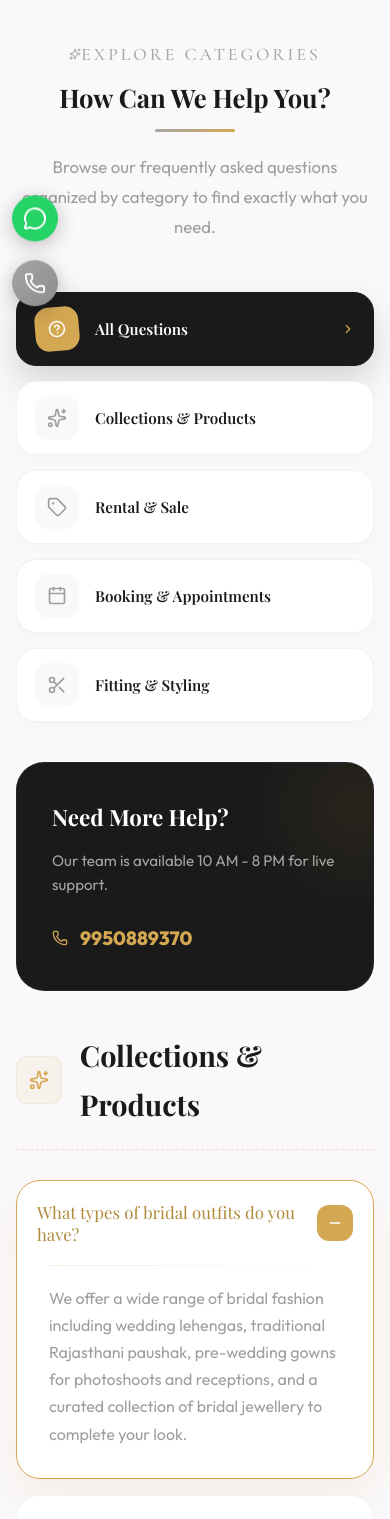
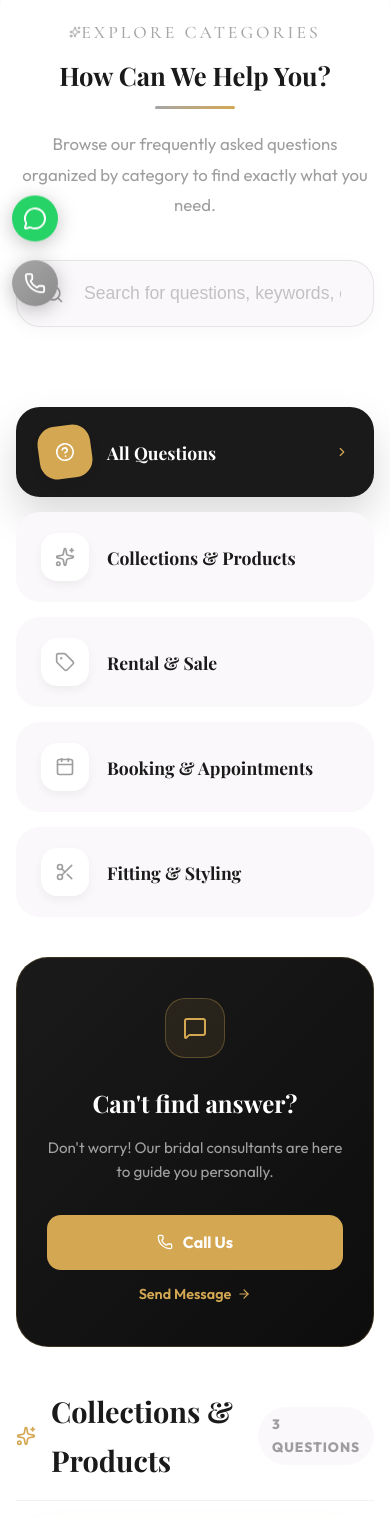
Before and after one commit to Eshbanoliver/shagun-thebridalcollection, a React (Vite) app: page /faq in a window 390 px wide. Shown: the part 457-1976 px from the top of the page. Built offline with nearby package versions, Linux system fonts and the light colour scheme; a web font is replaced by a local one.

Commit message:
Updated files

```diff
--- a/src/pages/FAQ/FAQ.css
+++ b/src/pages/FAQ/FAQ.css
@@ -26,8 +26,8 @@
     to bottom,
     rgba(0, 0, 0, 0.6) 0%,
     rgba(0, 0, 0, 0.3) 50%,
-    rgba(0, 0, 0, 0.7) 100%
-  ), radial-gradient(circle at center, transparent 0%, rgba(0, 0, 0, 0.4) 100%);
+    rgba(14, 14, 14, 1) 100%
+  );
 }
 
 .faq-hero__content {
@@ -40,59 +40,169 @@
 .faq-hero__badge {
   display: inline-flex;
   align-items: center;
-  padding: 8px 24px;
-  background: rgba(0, 0, 0, 0.5);
-  backdrop-filter: blur(8px);
-  -webkit-backdrop-filter: blur(8px);
-  border: 1px solid rgba(212, 168, 83, 0.5);
-  border-radius: 50px;
+  padding: 10px 28px;
+  background: rgba(212, 168, 83, 0.15);
+  backdrop-filter: blur(12px);
+  -webkit-backdrop-filter: blur(12px);
+  border: 1px solid rgba(212, 168, 83, 0.4);
+  border-radius: 100px;
   color: var(--gold);
   font-family: var(--font-accent);
-  font-size: 0.85rem;
+  font-size: 0.8rem;
   letter-spacing: 4px;
   text-transform: uppercase;
   margin-bottom: 30px;
-  animation: fadeInDown 0.8s ease;
-  box-shadow: 0 5px 15px rgba(0, 0, 0, 0.3);
+  animation: fadeInDown 1s cubic-bezier(0.2, 1, 0.2, 1);
+  box-shadow: 0 10px 30px rgba(0, 0, 0, 0.3);
 }
 
 .faq-hero__title {
   font-family: var(--font-heading);
-  font-size: clamp(2.5rem, 6vw, 4.2rem);
+  font-size: clamp(3rem, 7vw, 4.8rem);
   color: var(--white);
-  line-height: 1.1;
-  margin-bottom: 20px;
-  animation: fadeInUp 0.8s ease 0.2s forwards;
+  line-height: 1;
+  margin-bottom: 25px;
+  animation: fadeInUp 1s cubic-bezier(0.2, 1, 0.2, 1) 0.2s forwards;
   opacity: 0;
-  text-shadow: 0 10px 30px rgba(0, 0, 0, 0.5);
+  text-shadow: 0 15px 45px rgba(0, 0, 0, 0.6);
 }
 
 .faq-hero__subtitle {
   font-family: var(--font-accent);
-  font-size: 1.25rem;
-  color: rgba(255, 255, 255, 0.95);
-  animation: fadeInUp 0.8s ease 0.4s forwards;
+  font-size: 1.3rem;
+  color: rgba(255, 255, 255, 0.85);
+  animation: fadeInUp 1s cubic-bezier(0.2, 1, 0.2, 1) 0.4s forwards;
   opacity: 0;
-  max-width: 650px;
+  max-width: 600px;
   margin-left: auto;
   margin-right: auto;
-  text-shadow: 0 4px 10px rgba(0, 0, 0, 0.5);
+  line-height: 1.6;
 }
 
 /* FAQ Layout */
 .faq-interactive-container {
-  padding-bottom: 120px;
+  padding-bottom: 140px;
+  background: var(--white);
+  position: relative;
+  z-index: 10;
+  margin-top: -50px;
+  border-radius: 60px 60px 0 0;
 }
 
+.faq-header-wrapper {
+  margin-bottom: 80px;
+}
+
+/* Search Bar */
+.faq-search-wrapper {
+  max-width: 800px;
+  margin: 40px auto 0;
+}
+
+.faq-search-input-container {
+  position: relative;
+  display: flex;
+  align-items: center;
+  background: var(--off-white);
+  border: 1px solid rgba(0, 0, 0, 0.08);
+  border-radius: 24px;
+  padding: 4px 12px;
+  transition: all 0.4s ease;
+  box-shadow: 0 4px 20px rgba(0, 0, 0, 0.03);
+}
+
+.faq-search-input-container:focus-within {
+  border-color: var(--gold);
+  background: var(--white);
+  box-shadow: 0 15px 40px rgba(212, 168, 83, 0.12);
+  transform: translateY(-2px);
+}
+
+.search-icon {
+  margin-left: 15px;
+  color: var(--medium-gray);
+}
+
+.faq-search-input {
+  flex: 1;
+  border: none;
+  background: none;
+  padding: 18px 20px;
+  font-size: 1.1rem;
+  color: var(--charcoal);
+  outline: none;
+}
+
+.faq-search-input::placeholder {
+  color: var(--medium-gray);
+  opacity: 0.6;
+}
+
+.search-clear {
+  width: 28px;
+  height: 28px;
+  border-radius: 50%;
+  border: none;
+  background: rgba(0, 0, 0, 0.05);
+  display: flex;
+  align-items: center;
+  justify-content: center;
+  cursor: pointer;
+  margin-right: 10px;
+  color: var(--medium-gray);
+  transition: all 0.3s ease;
+}
+
+.search-clear:hover {
+  background: var(--charcoal);
+  color: var(--white);
+}
+
+.faq-search-tags {
+  display: flex;
+  align-items: center;
+  justify-content: center;
+  gap: 15px;
+  margin-top: 20px;
+  flex-wrap: wrap;
+}
+
+.tag-label {
+  font-size: 0.85rem;
+  color: var(--medium-gray);
+  font-weight: 600;
+  text-transform: uppercase;
+  letter-spacing: 1px;
+}
+
+.search-tag {
+  background: none;
+  border: 1px solid rgba(212, 168, 83, 0.2);
+  border-radius: 100px;
+  padding: 6px 16px;
+  font-size: 0.85rem;
+  color: var(--gold-dark);
+  cursor: pointer;
+  transition: all 0.3s ease;
+}
+
+.search-tag:hover {
+  background: var(--gold);
+  border-color: var(--gold);
+  color: var(--white);
+  transform: translateY(-2px);
+}
+
+/* FAQ Layout Redone */
 .faq-layout {
   display: flex;
-  gap: 50px;
+  gap: 60px;
   margin-top: 50px;
   align-items: flex-start;
 }
 
 .faq-sidebar {
-  width: 340px;
+  width: 350px;
   flex-shrink: 0;
   position: sticky;
   top: 100px;
@@ -109,37 +219,37 @@
   width: 100%;
   display: flex;
   align-items: center;
-  gap: 16px;
-  padding: 18px 24px;
-  background: var(--white);
-  border: 1px solid rgba(0, 0, 0, 0.05);
-  border-radius: 20px;
-  transition: all 0.4s cubic-bezier(0.175, 0.885, 0.32, 1.275);
+  gap: 18px;
+  padding: 20px 24px;
+  background: var(--off-white);
+  border: 1px solid transparent;
+  border-radius: 24px;
+  transition: all 0.5s cubic-bezier(0.175, 0.885, 0.32, 1.275);
   cursor: pointer;
   text-align: left;
   position: relative;
   overflow: hidden;
-  box-shadow: 0 4px 15px rgba(0, 0, 0, 0.02);
 }
 
 .category-btn__icon {
-  width: 44px;
-  height: 44px;
+  width: 48px;
+  height: 48px;
   display: flex;
   align-items: center;
   justify-content: center;
-  background: var(--off-white);
-  border-radius: 14px;
+  background: var(--white);
+  border-radius: 16px;
   color: var(--medium-gray);
   transition: all 0.4s ease;
   flex-shrink: 0;
+  box-shadow: 0 4px 10px rgba(0, 0, 0, 0.05);
 }
 
 .category-btn span {
   font-family: var(--font-heading);
-  font-size: 1.05rem;
+  font-size: 1.1rem;
   color: var(--charcoal);
-  font-weight: 600;
+  font-weight: 700;
   flex: 1;
 }
 
@@ -152,22 +262,21 @@
 
 .category-btn:hover {
   background: var(--white);
-  border-color: var(--gold);
-  box-shadow: 0 10px 25px rgba(212, 168, 83, 0.1);
+  border-color: rgba(212, 168, 83, 0.3);
+  box-shadow: 0 10px 30px rgba(0, 0, 0, 0.05);
   transform: translateY(-2px);
 }
 
 .category-btn.active {
   background: var(--charcoal);
-  border-color: var(--charcoal);
-  box-shadow: 0 15px 35px rgba(0, 0, 0, 0.15);
-  transform: translateX(12px);
+  transform: translateX(15px);
+  box-shadow: 0 20px 40px rgba(0, 0, 0, 0.15);
 }
 
 .category-btn.active .category-btn__icon {
   background: var(--gold);
   color: var(--white);
-  transform: rotate(-5deg);
+  transform: scale(1.1) rotate(-8deg);
 }
 
 .category-btn.active span {
@@ -179,124 +288,176 @@
   transform: translateX(0);
 }
 
-/* Quick Help Card */
+/* Quick Contact Redone */
 .quick-help-card {
+  padding: 40px 30px;
+  background: linear-gradient(135deg, #1A1A1A 0%, #0D0D0D 100%);
+  border-radius: 32px;
+  color: var(--white);
+  text-align: center;
+  border: 1px solid rgba(212, 168, 83, 0.2);
   position: relative;
-  padding: 35px;
-  background: var(--charcoal);
-  border-radius: 28px;
   overflow: hidden;
-  border: 1px solid rgba(255, 255, 255, 0.05);
-  color: var(--white);
 }
 
-.quick-help-card__glow {
-  position: absolute;
-  top: -20%;
-  right: -20%;
-  width: 180px;
-  height: 180px;
-  background: radial-gradient(circle, var(--gold) 0%, transparent 70%);
-  opacity: 0.15;
-  filter: blur(40px);
+.quick-help-card__icon-box {
+  width: 60px;
+  height: 60px;
+  background: rgba(212, 168, 83, 0.1);
+  border: 1px solid rgba(212, 168, 83, 0.3);
+  border-radius: 20px;
+  color: var(--gold);
+  display: flex;
+  align-items: center;
+  justify-content: center;
+  margin: 0 auto 25px;
 }
 
 .quick-help-card h4 {
   font-family: var(--font-heading);
-  font-size: 1.4rem;
-  color: var(--white);
+  font-size: 1.5rem;
   margin-bottom: 12px;
-  position: relative;
-  z-index: 2;
 }
 
 .quick-help-card p {
   font-size: 0.95rem;
   color: rgba(255, 255, 255, 0.6);
   line-height: 1.6;
-  margin-bottom: 25px;
-  position: relative;
-  z-index: 2;
+  margin-bottom: 30px;
+}
+
+.quick-help-actions {
+  display: flex;
+  flex-direction: column;
+  gap: 12px;
 }
 
 .quick-help-link {
-  display: inline-flex;
+  display: flex;
   align-items: center;
-  gap: 12px;
-  color: var(--gold);
-  font-weight: 800;
-  font-size: 1.2rem;
+  justify-content: center;
+  gap: 10px;
+  background: var(--gold);
+  color: var(--white);
+  padding: 14px;
+  border-radius: 14px;
+  font-weight: 700;
   text-decoration: none;
   transition: all 0.3s ease;
-  position: relative;
-  z-index: 2;
 }
 
 .quick-help-link:hover {
-  letter-spacing: 1px;
-  color: var(--white);
+  background: var(--gold-dark);
+  transform: translateY(-2px);
 }
 
-/* FAQ Main Content */
+.quick-help-btn-minimal {
+  color: var(--gold);
+  text-decoration: none;
+  font-size: 0.9rem;
+  font-weight: 600;
+  display: flex;
+  align-items: center;
+  justify-content: center;
+  gap: 6px;
+  transition: all 0.3s ease;
+}
+
+.quick-help-btn-minimal:hover {
+  color: var(--white);
+  gap: 10px;
+}
+
+/* FAQ Main Content Redone */
 .faq-main-content {
   flex: 1;
 }
 
-.faq-category-section {
-  margin-bottom: 60px;
-  animation: fadeInUp 0.6s ease forwards;
+.category-header-banner {
+  display: flex;
+  align-items: center;
+  justify-content: space-between;
+  margin-bottom: 30px;
+  padding-bottom: 15px;
+  border-bottom: 1px solid rgba(0, 0, 0, 0.05);
+}
+
+.category-count {
+  font-size: 0.85rem;
+  font-weight: 800;
+  text-transform: uppercase;
+  color: var(--medium-gray);
+  background: var(--off-white);
+  padding: 6px 14px;
+  border-radius: 100px;
+  letter-spacing: 1px;
 }
 
 .category-title-inline {
   display: flex;
   align-items: center;
-  gap: 18px;
+  gap: 15px;
   font-family: var(--font-heading);
   font-size: 1.8rem;
   color: var(--charcoal);
-  margin-bottom: 30px;
-  padding-bottom: 20px;
-  border-bottom: 1px dashed rgba(212, 168, 83, 0.3);
+  margin: 0;
 }
 
 .category-title-icon {
-  width: 48px;
-  height: 48px;
+  color: var(--gold);
   display: flex;
   align-items: center;
-  justify-content: center;
-  background: rgba(212, 168, 83, 0.08);
-  color: var(--gold);
-  border-radius: 12px;
-  border: 1px solid rgba(212, 168, 83, 0.15);
 }
 
 .faq-items-grid {
   display: flex;
   flex-direction: column;
-  gap: 16px;
+  gap: 20px;
 }
 
-/* Updated FAQ Item Styles */
+/* New FAQ Item Look */
 .faq-item {
+  display: flex;
+  gap: 30px;
   background: var(--white);
-  border: 1px solid rgba(0, 0, 0, 0.04);
-  border-radius: 24px;
-  overflow: hidden;
-  transition: all 0.5s cubic-bezier(0.2, 1, 0.2, 1);
-  box-shadow: 0 4px 20px rgba(0, 0, 0, 0.02);
+  transition: all 0.4s cubic-bezier(0.2, 1, 0.2, 1);
+  position: relative;
 }
 
-.faq-item:hover {
-  border-color: rgba(212, 168, 83, 0.2);
-  box-shadow: 0 10px 30px rgba(0, 0, 0, 0.05);
-  transform: scale(1.005);
+.faq-item__number {
+  font-family: var(--font-heading);
+  font-size: 1.8rem;
+  color: rgba(212, 168, 83, 0.25);
+  font-weight: 800;
+  line-height: 1;
+  padding-top: 25px;
+  transition: all 0.4s ease;
 }
 
-.faq-item--open {
+.faq-item--open .faq-item__number {
+  color: var(--gold);
+  transform: scale(1.2);
+}
+
+.faq-item__content-box {
+  flex: 1;
+  background: var(--off-white);
+  border: 1px solid transparent;
+  border-radius: 32px;
+  transition: all 0.4s ease;
+  overflow: hidden;
+}
+
+.faq-item:hover .faq-item__content-box {
+  background: var(--white);
+  box-shadow: 0 15px 40px rgba(0, 0, 0, 0.04);
+  border-color: rgba(0, 0, 0, 0.05);
+}
+
+.faq-item--open .faq-item__content-box {
+  background: var(--white);
+  box-shadow: 0 30px 60px rgba(212, 168, 83, 0.12);
   border-color: var(--gold);
-  box-shadow: 0 20px 40px rgba(212, 168, 83, 0.1);
-  background: var(--white);
 }
 
 .faq-item__question {
@@ -304,32 +465,33 @@
   display: flex;
   align-items: center;
   justify-content: space-between;
-  gap: 20px;
-  padding: 26px 32px;
+  gap: 25px;
+  padding: 30px 40px;
   background: none;
   font-family: var(--font-heading);
-  font-size: 1.15rem;
+  font-size: 1.25rem;
   color: var(--charcoal);
   text-align: left;
-  transition: all 0.4s ease;
   cursor: pointer;
   border: none;
+  font-weight: 700;
 }
 
 .faq-item--open .faq-item__question {
-  color: var(--gold-dark);
+  color: var(--charcoal);
 }
 
 .faq-item__icon {
-  width: 36px;
-  height: 36px;
-  border-radius: 12px;
-  background: var(--off-white);
-  color: var(--medium-gray);
+  width: 44px;
+  height: 44px;
+  border-radius: 50%;
+  background: var(--white);
+  color: var(--gold);
   display: flex;
   align-items: center;
   justify-content: center;
-  transition: all 0.4s cubic-bezier(0.175, 0.885, 0.32, 1.275);
+  box-shadow: 0 5px 15px rgba(0, 0, 0, 0.05);
+  transition: all 0.5s cubic-bezier(0.175, 0.885, 0.32, 1.275);
   flex-shrink: 0;
 }
 
@@ -337,6 +499,10 @@
   background: var(--gold);
   color: var(--white);
   transform: rotate(180deg);
+}
+
+.hidden {
+  display: none !important;
 }
 
 .faq-item__answer-wrapper {
@@ -350,28 +516,93 @@
 }
 
 .faq-item__answer {
-  padding: 0 32px 30px;
-  position: relative;
-}
-
-.faq-item__answer::before {
-  content: '';
-  position: absolute;
-  top: 0;
-  left: 32px;
-  right: 32px;
-  height: 1px;
-  background: linear-gradient(90deg, rgba(212, 168, 83, 0.2), transparent);
+  padding: 0 40px 40px;
 }
 
 .faq-item__answer p {
-  font-size: 1rem;
+  font-size: 1.1rem;
   color: var(--medium-gray);
-  line-height: 1.7;
-  padding-top: 20px;
+  line-height: 1.8;
+  margin-bottom: 25px;
+}
+
+.faq-item__answer-footer {
+  display: flex;
+  align-items: center;
+  justify-content: space-between;
+  padding-top: 25px;
+  border-top: 1px solid rgba(0, 0, 0, 0.05);
+}
+
+.helpful-text {
+  font-size: 0.9rem;
+  color: var(--medium-gray);
+  font-style: italic;
+}
+
+.helpful-actions {
+  display: flex;
+  gap: 12px;
+}
+
+.helpful-btn {
+  background: none;
+  border: 1px solid rgba(0, 0, 0, 0.1);
+  padding: 6px 16px;
+  border-radius: 8px;
+  font-size: 0.85rem;
+  color: var(--charcoal);
+  cursor: pointer;
+  transition: all 0.3s ease;
+}
+
+.helpful-btn:hover {
+  background: var(--gold);
+  border-color: var(--gold);
+  color: var(--white);
+}
+
+/* No Results */
+.faq-no-results {
+  text-align: center;
+  padding: 100px 40px;
+  background: var(--off-white);
+  border-radius: 40px;
+  border: 2px dashed rgba(0, 0, 0, 0.05);
+}
+
+.no-results-icon {
+  margin-bottom: 25px;
+  color: var(--gold);
+  opacity: 0.3;
+}
+
+.faq-no-results h3 {
+  font-family: var(--font-heading);
+  font-size: 1.8rem;
+  margin-bottom: 10px;
+}
+
+.faq-no-results p {
+  color: var(--medium-gray);
+  margin-bottom: 30px;
 }
 
 /* Animations */
+@keyframes fadeInDown {
+  from { opacity: 0; transform: translateY(-30px); }
+  to { opacity: 1; transform: translateY(0); }
+}
+
+@keyframes fadeInUp {
+  from { opacity: 0; transform: translateY(30px); }
+  to { opacity: 1; transform: translateY(0); }
+}
+
+.animate-fade-in-up {
+  animation: fadeInUp 0.8s ease forwards;
+}
+
 .animate-fade-in-left {
   animation: fadeInLeft 0.8s ease backwards;
 }
@@ -390,82 +621,8 @@
   to { opacity: 1; transform: translateX(0); }
 }
 
-/* CTA Section (Synchronized with Services/About) */
-.cta-section {
-  position: relative;
-  padding: 140px 0;
-  text-align: center;
-  overflow: hidden;
-  display: flex;
-  align-items: center;
-  justify-content: center;
-}
-
-.cta-section__bg {
-  position: absolute;
-  inset: 0;
-  z-index: 0;
-}
-
-.cta-section__bg-img {
-  width: 100%;
-  height: 100%;
-  object-fit: cover;
-  transform: scale(1.05);
-}
-
-.cta-section__overlay {
-  position: absolute;
-  inset: 0;
-  background: linear-gradient(135deg, rgba(13,13,13,0.92) 0%, rgba(30,15,10,0.85) 50%, rgba(13,13,13,0.95) 100%);
-}
-
-.cta-section__content {
-  position: relative;
-  z-index: 10;
-  max-width: 900px;
-  width: 100%;
-}
-
-.cta-section__glass-box {
-  background: rgba(255, 255, 255, 0.03);
-  backdrop-filter: blur(20px);
-  -webkit-backdrop-filter: blur(20px);
-  border: 1px solid rgba(255, 255, 255, 0.1);
-  padding: 80px 60px;
-  border-radius: 40px;
-  box-shadow: 0 40px 100px rgba(0, 0, 0, 0.5);
-}
-
-.cta-section__title {
-  font-family: var(--font-heading);
-  font-size: clamp(2.2rem, 5vw, 3.8rem);
-  color: var(--white);
-  line-height: 1.1;
-  margin-bottom: 25px;
-}
-
-.cta-section__title-accent {
-  color: var(--gold);
-}
-
-.cta-section__desc {
-  color: rgba(255, 255, 255, 0.7);
-  font-size: 1.15rem;
-  max-width: 600px;
-  margin: 0 auto 45px;
-  line-height: 1.6;
-}
-
-.cta-section__actions {
-  display: flex;
-  gap: 20px;
-  justify-content: center;
-  flex-wrap: wrap;
-}
-
 /* Responsive FAQ */
-@media (max-width: 1100px) {
+@media (max-width: 1200px) {
   .faq-layout {
     flex-direction: column;
     gap: 40px;
@@ -478,7 +635,7 @@
 
   .category-list {
     display: grid;
-    grid-template-columns: repeat(2, 1fr);
+    grid-template-columns: repeat(3, 1fr);
     gap: 15px;
   }
 
@@ -487,18 +644,34 @@
   }
 }
 
+@media (max-width: 991px) {
+  .category-list {
+    grid-template-columns: repeat(2, 1fr);
+  }
+}
+
 @media (max-width: 768px) {
-  .cta-section__glass-box {
-    padding: 50px 30px;
-    border-radius: 30px;
+  .faq-interactive-container {
+    padding-bottom: 100px;
+    margin-top: -30px;
+    border-radius: 40px 40px 0 0;
   }
 
-  .category-btn {
-    padding: 14px 18px;
+  .faq-item {
+    gap: 15px;
   }
 
-  .category-btn span {
-    font-size: 0.95rem;
+  .faq-item__number {
+    display: none;
+  }
+
+  .faq-item__question {
+    padding: 25px 30px;
+    font-size: 1.15rem;
+  }
+
+  .faq-item__answer {
+    padding: 0 30px 30px;
   }
 }
 
@@ -507,8 +680,11 @@
     grid-template-columns: 1fr;
   }
 
-  .faq-item__question {
-    padding: 20px;
-    font-size: 1.05rem;
+  .faq-search-tags {
+    display: none;
+  }
+
+  .faq-hero__title {
+    font-size: 2.8rem;
   }
 }
--- a/src/pages/FAQ/FAQ.tsx
+++ b/src/pages/FAQ/FAQ.tsx
@@ -2,28 +2,42 @@ import React, { useState } from 'react';
 import { Link } from 'react-router-dom';
 import SectionHeader from '../../components/SectionHeader/SectionHeader';
 import { useInView } from '../../hooks/useInView';
-import { Plus, Minus, Phone, Sparkles, Tag, Calendar, Scissors, HelpCircle, ChevronRight } from 'lucide-react';
+import { Plus, Minus, Phone, Sparkles, Tag, Calendar, Scissors, HelpCircle, ChevronRight, Search, MessageSquare, ArrowRight } from 'lucide-react';
 import './FAQ.css';
 
 interface FAQItemProps {
+  index: number;
   question: string;
   answer: string;
   isOpen: boolean;
   onToggle: () => void;
 }
 
-const FAQItem: React.FC<FAQItemProps> = ({ question, answer, isOpen, onToggle }) => {
+const FAQItem: React.FC<FAQItemProps> = ({ index, question, answer, isOpen, onToggle }) => {
+  const displayIndex = (index + 1).toString().padStart(2, '0');
+
   return (
     <div className={`faq-item ${isOpen ? 'faq-item--open' : ''}`}>
+      <div className="faq-item__number">{displayIndex}</div>
+      <div className="faq-item__content-box">
         <button className="faq-item__question" onClick={onToggle} aria-expanded={isOpen}>
           <span>{question}</span>
           <span className="faq-item__icon">
-          {isOpen ? <Minus size={16} /> : <Plus size={16} />}
+            <Plus size={18} className={`plus-icon ${isOpen ? 'hidden' : ''}`} />
+            <Minus size={18} className={`minus-icon ${!isOpen ? 'hidden' : ''}`} />
           </span>
         </button>
         <div className="faq-item__answer-wrapper">
           <div className="faq-item__answer">
             <p>{answer}</p>
+            <div className="faq-item__answer-footer">
+              <span className="helpful-text">Was this helpful?</span>
+              <div className="helpful-actions">
+                <button className="helpful-btn">Yes</button>
+                <button className="helpful-btn">No</button>
+              </div>
+            </div>
+          </div>
         </div>
       </div>
     </div>
@@ -32,6 +46,7 @@ const FAQItem: React.FC<FAQItemProps> = ({ question, answer, isOpen, onToggle })
 
 const FAQ: React.FC = () => {
   const [activeCategory, setActiveCategory] = useState('all');
+  const [searchQuery, setSearchQuery] = useState('');
   const [openIndex, setOpenIndex] = useState<string | null>('collections-0');
   const [ref, inView] = useInView();
 
@@ -106,9 +121,14 @@ const FAQ: React.FC = () => {
     }
   ];
 
-  const filteredCategories = activeCategory === 'all'
-    ? faqCategories
-    : faqCategories.filter(cat => cat.id === activeCategory);
+  const filteredCategories = faqCategories.map(category => ({
+    ...category,
+    faqs: category.faqs.filter(faq =>
+      (activeCategory === 'all' || category.id === activeCategory) &&
+      (faq.q.toLowerCase().includes(searchQuery.toLowerCase()) ||
+       faq.a.toLowerCase().includes(searchQuery.toLowerCase()))
+    )
+  })).filter(category => category.faqs.length > 0);
 
   return (
     <>
@@ -129,11 +149,37 @@ const FAQ: React.FC = () => {
       {/* FAQ Search & Filter */}
       <section className="section faq-interactive-container" ref={ref}>
         <div className="container">
+          <div className="faq-header-wrapper">
             <SectionHeader
               subtitle="Explore Categories"
               title="How Can We Help You?"
               description="Browse our frequently asked questions organized by category to find exactly what you need."
             />
+
+            {/* Search Bar */}
+            <div className={`faq-search-wrapper ${inView ? 'animate-fade-in-up' : 'opacity-0'}`}>
+              <div className="faq-search-input-container">
+                <Search className="search-icon" size={20} />
+                <input
+                  type="text"
+                  placeholder="Search for questions, keywords, or topics..."
+                  className="faq-search-input"
+                  value={searchQuery}
+                  onChange={(e) => setSearchQuery(e.target.value)}
+                />
+                {searchQuery && (
+                  <button className="search-clear" onClick={() => setSearchQuery('')}>×</button>
+                )}
+              </div>
+              <div className="faq-search-tags">
+                <span className="tag-label">Popular:</span>
+                <button onClick={() => setSearchQuery('Jewellery')} className="search-tag">Jewellery</button>
+                <button onClick={() => setSearchQuery('Rent')} className="search-tag">Rent</button>
+                <button onClick={() => setSearchQuery('Appointment')} className="search-tag">Appointment</button>
+                <button onClick={() => setSearchQuery('Fitting')} className="search-tag">Fitting</button>
+              </div>
+            </div>
+          </div>
 
           <div className="faq-layout">
             {/* Category Sidebar */}
@@ -166,30 +212,42 @@ const FAQ: React.FC = () => {
 
               {/* Quick Contact Card */}
               <div className="quick-help-card">
-                <div className="quick-help-card__glow"></div>
-                <h4>Need More Help?</h4>
-                <p>Our team is available 10 AM - 8 PM for live support.</p>
+                <div className="quick-help-card__icon-box">
+                  <MessageSquare size={24} />
+                </div>
+                <h4>Can't find answer?</h4>
+                <p>Don't worry! Our bridal consultants are here to guide you personally.</p>
+                <div className="quick-help-actions">
                   <a href="tel:9950889370" className="quick-help-link">
                     <Phone size={16} />
-                  9950889370
+                    Call Us
                   </a>
+                  <Link to="/contact" className="quick-help-btn-minimal">
+                    Send Message <ArrowRight size={14} />
+                  </Link>
+                </div>
               </div>
             </div>
 
             {/* Questions Content */}
             <div className={`faq-main-content ${inView ? 'animate-fade-in-right' : 'opacity-0'}`}>
-              {filteredCategories.map((category) => (
+              {filteredCategories.length > 0 ? (
+                filteredCategories.map((category) => (
                   <div key={category.id} className="faq-category-section">
+                    <div className="category-header-banner">
                       <h3 className="category-title-inline">
                         <span className="category-title-icon">{category.icon}</span>
                         {category.name}
                       </h3>
+                      <span className="category-count">{category.faqs.length} Questions</span>
+                    </div>
                     <div className="faq-items-grid">
                       {category.faqs.map((faq, i) => {
                         const itemKey = `${category.id}-${i}`;
                         return (
                           <FAQItem
                             key={itemKey}
+                            index={i}
                             question={faq.q}
                             answer={faq.a}
                             isOpen={openIndex === itemKey}
@@ -199,7 +257,22 @@ const FAQ: React.FC = () => {
                       })}
                     </div>
                   </div>
-              ))}
+                ))
+              ) : (
+                <div className="faq-no-results">
+                  <div className="no-results-icon">
+                    <HelpCircle size={48} />
+                  </div>
+                  <h3>No matching questions found</h3>
+                  <p>Try searching for different keywords or browse all categories.</p>
+                  <button
+                    className="btn btn-outline"
+                    onClick={() => {setSearchQuery(''); setActiveCategory('all');}}
+                  >
+                    Reset Filter
+                  </button>
+                </div>
+              )}
             </div>
           </div>
         </div>
```
Lines whose indentation alone changed are shown as unchanged.
